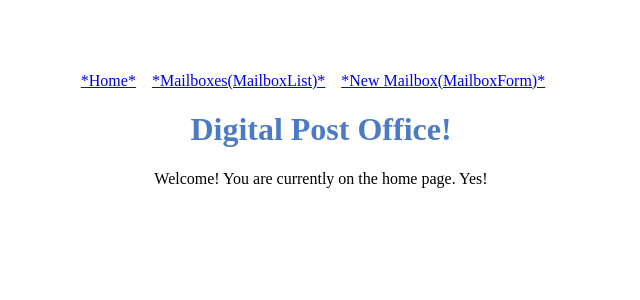
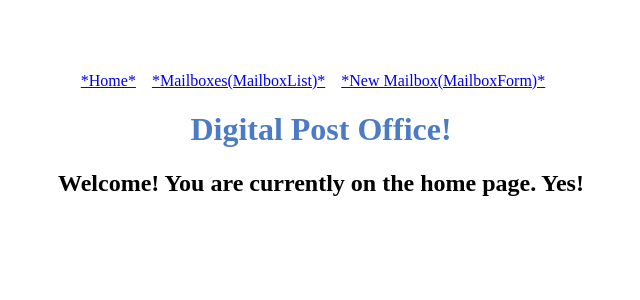
Before and after one commit to SylviaRemington/react-router-dom-lab, a React (Vite) app: page / in a window 1280 px wide. Shown: the top 300 px of the page, without its empty margins (351-991 px from the left). Built offline with nearby package versions, Linux system fonts and the light colour scheme.

Commit message:
creating a catch-all route for error handling with incorrect paths

```diff
--- a/src/App.jsx
+++ b/src/App.jsx
@@ -24,8 +24,9 @@ const App = () => {
       </nav>
       <h1>Digital Post Office!</h1>
       <Routes>
-        <Route path='/' element={ <p>Welcome! You are currently on the home page. Yes!</p> }></Route>
+        <Route path='/' element={ <h2>Welcome! You are currently on the home page. Yes!</h2> }></Route>
         <Route path='/mailboxes' element={<MailboxList className='initialStateMailboxes' mailboxes={mailboxes}/>}></Route>
+        <Route path='*' element={<h2>Whoops! You typed in an incorrect path. Try again.</h2>}></Route>
       </Routes>
 
     </>
```
